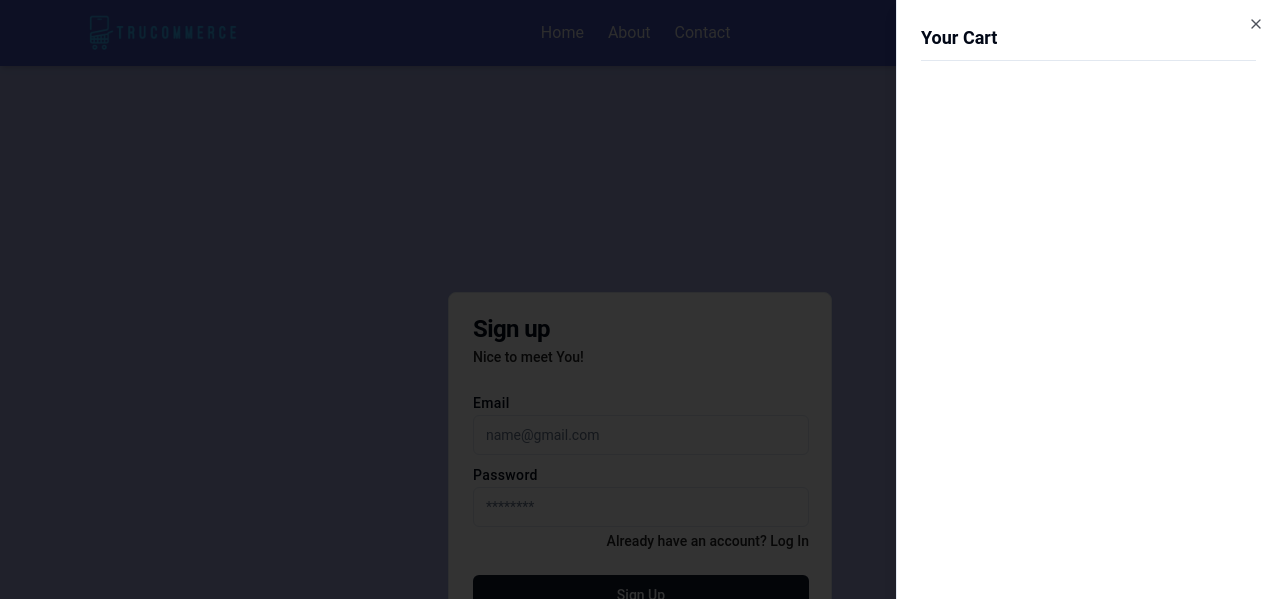
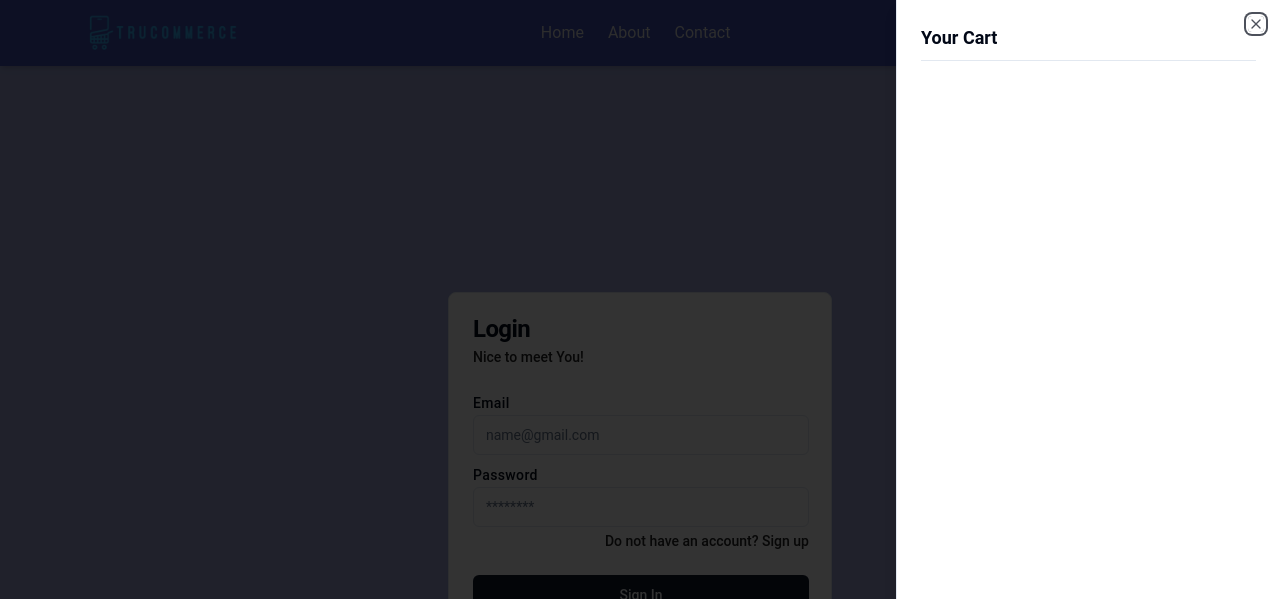
Before and after one commit to Nayan-Kamble53/truCommerce_client, a React (Vite) app: page /login in a window 1280 px wide. Both pictures are taken after a click on the button 1182 px from the left and 33 px from the top of the page. Shown: the top 599 px of the page. Built offline with nearby package versions, Linux system fonts and the light colour scheme; grey boxes are pictures that could not be loaded.

Commit message:
added logout

```diff
--- a/package.json
+++ b/package.json
@@ -12,8 +12,10 @@
   "dependencies": {
     "@material-tailwind/react": "^2.1.10",
     "@radix-ui/react-avatar": "^1.1.3",
+    "@radix-ui/react-dialog": "^1.1.6",
     "@radix-ui/react-dropdown-menu": "^2.1.6",
     "@radix-ui/react-label": "^2.1.1",
+    "@radix-ui/react-separator": "^1.1.2",
     "@radix-ui/react-slot": "^1.1.1",
     "axios": "^1.7.9",
     "class-variance-authority": "^0.7.1",
--- a/src/components/Card.jsx
+++ b/src/components/Card.jsx
@@ -16,13 +16,15 @@
   const [cartId, setCartId] = useState("");
 
   const addToCart = async (productId) => {
+    console.log("working");
     try {
       if (!token) {
         console.log("clicked");
         navigate("/login");
+        console.log("user not login");
       }
 
-      const token_decode = jwtDecode(token);
+      // const token_decode = jwtDecode(token);
       const response = await axios.post(
         backendUrl + "/v1/cart/",
         {
@@ -31,6 +33,7 @@
         },
         { headers: { Authorization: "Bearer " + token } }
       );
+      console.log(response);
       setCartId(response.data.id);
     } catch (error) {
       console.log(error);
--- a/src/components/CartSidebar.jsx
+++ b/src/components/CartSidebar.jsx
@@ -18,6 +18,7 @@
   const [cartProducts, setCartProducts] = useState([]);
 
   const getCartItems = async () => {
+    console.log("first");
     try {
       const token_decode = jwtDecode(token);
       const userId = token_decode.sub;
--- a/src/components/Navbar.jsx
+++ b/src/components/Navbar.jsx
@@ -10,8 +10,24 @@
   DropdownMenuItem,
   DropdownMenuSeparator,
 } from "@/components/ui/dropdown-menu";
+import { useContext } from "react";
+import { shopContext } from "@/context/ShopContext";
+import axios from "axios";
 
 const Navbar = () => {
+  const { token, backendUrl, refreshToken } = useContext(shopContext);
+
+  const handleLogout = async () => {
+    try {
+      await axios.post(backendUrl + "/v1/auth/logout", { refreshToken });
+      localStorage.setItem("token", "");
+      localStorage.setItem("refresh-token", "");
+      window.location.reload();
+    } catch (error) {
+      console.log(error);
+    }
+  };
+
   return (
     <nav className="shadow-md bg-indigo-500">
       <div className="container mx-auto px-4 py-3 flex justify-between items-center">
@@ -38,12 +54,14 @@
 
         {/* Buttons and Profile */}
         <div className="flex items-center space-x-4">
+          {!token && (
             <Link
               to="/login"
               className="px-4 py-2 border rounded-lg text-gray-300 hover:bg-blue-300"
             >
               Login
             </Link>
+          )}
 
           {/* Avatar Dropdown */}
           <DropdownMenu>
@@ -54,17 +72,22 @@
               </Avatar>
             </DropdownMenuTrigger>
 
+            {token && (
               <DropdownMenuContent className="w-48">
                 <DropdownMenuItem>
                   <Link to="/profile">Profile</Link>
                 </DropdownMenuItem>
                 <DropdownMenuSeparator />
-              <DropdownMenuItem className="text-red-500">
-                <button onClick={() => console.log("Logging out...")}>
+                <DropdownMenuItem className="text-red-500 cursor-pointer">
+                  <button
+                    onClick={handleLogout}
+                    className="w-full h-full text-left"
+                  >
                     Logout
                   </button>
                 </DropdownMenuItem>
               </DropdownMenuContent>
+            )}
           </DropdownMenu>
 
           {/* Cart Icon */}
--- a/src/components/Products.jsx
+++ b/src/components/Products.jsx
@@ -1,21 +1,24 @@
-import { useEffect, useState } from "react";
+import { useContext, useEffect, useState } from "react";
 import axios from "axios";
 import { ProductCard } from "./Card";
+import { shopContext } from "@/context/ShopContext";
 
 const Products = () => {
   const [products, setProducts] = useState([]);
   const [loading, setLoading] = useState(true);
   const [error, setError] = useState(null);
 
+  const { backendUrl } = useContext(shopContext);
+
   useEffect(() => {
     const fetchProducts = async () => {
       try {
+        console.log("first");
         const { data } = await axios.get("http://localhost:3000/v1/products");
         setProducts(data.products || data);
       } catch (err) {
         setError(err.response?.data?.message || "Something went wrong");
         console.log(err);
-
       } finally {
         setLoading(false);
       }
@@ -24,7 +27,8 @@
     fetchProducts();
   }, []);
 
-  if (loading) return <p className="text-center text-xl">Loading products...</p>;
+  if (loading)
+    return <p className="text-center text-xl">Loading products...</p>;
   if (error) return <p className="text-center text-red-500">{error}</p>;
 
   return (
--- /dev/null
+++ b/src/components/ui/separator.jsx
@@ -0,0 +1,23 @@
+import * as React from "react"
+import * as SeparatorPrimitive from "@radix-ui/react-separator"
+
+import { cn } from "@/lib/utils"
+
+const Separator = React.forwardRef((
+  { className, orientation = "horizontal", decorative = true, ...props },
+  ref
+) => (
+  <SeparatorPrimitive.Root
+    ref={ref}
+    decorative={decorative}
+    orientation={orientation}
+    className={cn(
+      "shrink-0 bg-border",
+      orientation === "horizontal" ? "h-[1px] w-full" : "h-full w-[1px]",
+      className
+    )}
+    {...props} />
+))
+Separator.displayName = SeparatorPrimitive.Root.displayName
+
+export { Separator }
--- /dev/null
+++ b/src/components/ui/sheet.jsx
@@ -0,0 +1,108 @@
+import * as React from "react"
+import * as SheetPrimitive from "@radix-ui/react-dialog"
+import { cva } from "class-variance-authority";
+import { X } from "lucide-react"
+
+import { cn } from "@/lib/utils"
+
+const Sheet = SheetPrimitive.Root
+
+const SheetTrigger = SheetPrimitive.Trigger
+
+const SheetClose = SheetPrimitive.Close
+
+const SheetPortal = SheetPrimitive.Portal
+
+const SheetOverlay = React.forwardRef(({ className, ...props }, ref) => (
+  <SheetPrimitive.Overlay
+    className={cn(
+      "fixed inset-0 z-50 bg-black/80  data-[state=open]:animate-in data-[state=closed]:animate-out data-[state=closed]:fade-out-0 data-[state=open]:fade-in-0",
+      className
+    )}
+    {...props}
+    ref={ref} />
+))
+SheetOverlay.displayName = SheetPrimitive.Overlay.displayName
+
+const sheetVariants = cva(
+  "fixed z-50 gap-4 bg-background p-6 shadow-lg transition ease-in-out data-[state=open]:animate-in data-[state=closed]:animate-out data-[state=closed]:duration-300 data-[state=open]:duration-500",
+  {
+    variants: {
+      side: {
+        top: "inset-x-0 top-0 border-b data-[state=closed]:slide-out-to-top data-[state=open]:slide-in-from-top",
+        bottom:
+          "inset-x-0 bottom-0 border-t data-[state=closed]:slide-out-to-bottom data-[state=open]:slide-in-from-bottom",
+        left: "inset-y-0 left-0 h-full w-3/4 border-r data-[state=closed]:slide-out-to-left data-[state=open]:slide-in-from-left sm:max-w-sm",
+        right:
+          "inset-y-0 right-0 h-full w-3/4  border-l data-[state=closed]:slide-out-to-right data-[state=open]:slide-in-from-right sm:max-w-sm",
+      },
+    },
+    defaultVariants: {
+      side: "right",
+    },
+  }
+)
+
+const SheetContent = React.forwardRef(({ side = "right", className, children, ...props }, ref) => (
+  <SheetPortal>
+    <SheetOverlay />
+    <SheetPrimitive.Content ref={ref} className={cn(sheetVariants({ side }), className)} {...props}>
+      {children}
+      <SheetPrimitive.Close
+        className="absolute right-4 top-4 rounded-sm opacity-70 ring-offset-background transition-opacity hover:opacity-100 focus:outline-none focus:ring-2 focus:ring-ring focus:ring-offset-2 disabled:pointer-events-none data-[state=open]:bg-secondary">
+        <X className="h-4 w-4" />
+        <span className="sr-only">Close</span>
+      </SheetPrimitive.Close>
+    </SheetPrimitive.Content>
+  </SheetPortal>
+))
+SheetContent.displayName = SheetPrimitive.Content.displayName
+
+const SheetHeader = ({
+  className,
+  ...props
+}) => (
+  <div
+    className={cn("flex flex-col space-y-2 text-center sm:text-left", className)}
+    {...props} />
+)
+SheetHeader.displayName = "SheetHeader"
+
+const SheetFooter = ({
+  className,
+  ...props
+}) => (
+  <div
+    className={cn("flex flex-col-reverse sm:flex-row sm:justify-end sm:space-x-2", className)}
+    {...props} />
+)
+SheetFooter.displayName = "SheetFooter"
+
+const SheetTitle = React.forwardRef(({ className, ...props }, ref) => (
+  <SheetPrimitive.Title
+    ref={ref}
+    className={cn("text-lg font-semibold text-foreground", className)}
+    {...props} />
+))
+SheetTitle.displayName = SheetPrimitive.Title.displayName
+
+const SheetDescription = React.forwardRef(({ className, ...props }, ref) => (
+  <SheetPrimitive.Description
+    ref={ref}
+    className={cn("text-sm text-muted-foreground", className)}
+    {...props} />
+))
+SheetDescription.displayName = SheetPrimitive.Description.displayName
+
+export {
+  Sheet,
+  SheetPortal,
+  SheetOverlay,
+  SheetTrigger,
+  SheetClose,
+  SheetContent,
+  SheetHeader,
+  SheetFooter,
+  SheetTitle,
+  SheetDescription,
+}
--- a/src/context/ShopContext.jsx
+++ b/src/context/ShopContext.jsx
@@ -1,19 +1,34 @@
 import { createContext, useEffect, useState } from "react";
+import { useNavigate } from "react-router-dom";
 
 export const shopContext = createContext();
 
 const ShopContextProvider = ({ children }) => {
   const backendUrl = import.meta.env.VITE_BACKEND_URL;
+  const navigate = useNavigate();
 
   const [token, setToken] = useState(
     localStorage.getItem("token") ? localStorage.getItem("token") : ""
   );
+  const [refreshToken, setRefreshToken] = useState(
+    localStorage.getItem("refresh-token")
+      ? localStorage.getItem("refresh-token")
+      : ""
+  );
 
   useEffect(() => {
     localStorage.setItem("token", token);
+    localStorage.setItem("refresh-token",refreshToken);
   }, [token]);
 
-  const value = { backendUrl, token, setToken };
+  const value = {
+    backendUrl,
+    token,
+    setToken,
+    refreshToken,
+    setRefreshToken,
+    navigate,
+  };
 
   return <shopContext.Provider value={value}>{children}</shopContext.Provider>;
 };
--- a/src/pages/Login.jsx
+++ b/src/pages/Login.jsx
@@ -16,10 +16,11 @@
 
 const Login = () => {
   // context providers
-  const { backendUrl, setToken } = useContext(shopContext);
+  const { backendUrl, setToken, setRefreshToken, navigate } =
+    useContext(shopContext);
 
   // login?signup state
-  const [currentState, setCurrentState] = useState("sign-up");
+  const [currentState, setCurrentState] = useState("login");
 
   //   controlled input state
   const [email, setEmail] = useState("");
@@ -41,10 +42,15 @@
           email,
           password,
         });
+        console.log(response);
         const token = response.data.tokens.access.token;
         setToken(token);
+        const refreshToken = response.data.tokens.refresh.token;
+        setRefreshToken(refreshToken);
         setEmail("");
         setPassword("");
+        toast.success("Login Successfully");
+        navigate("/");
       }
     } catch (error) {
       console.log(error);
```
Also changed, not shown: 1 other file (tests, documents, lock files or other folders). Lines whose indentation alone changed are shown as unchanged.
